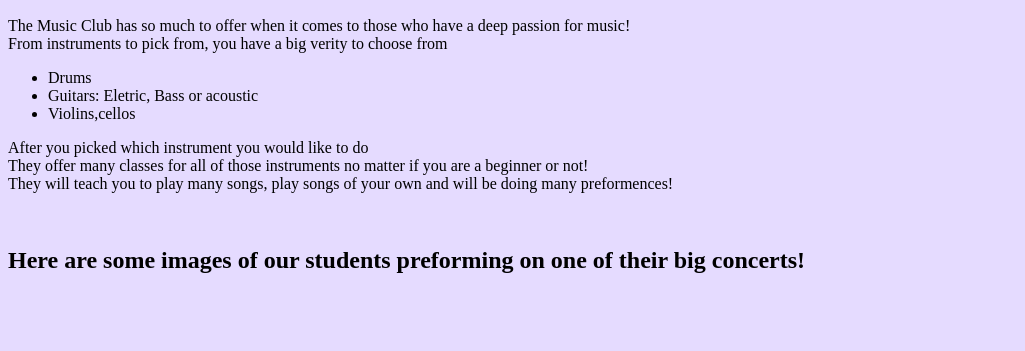
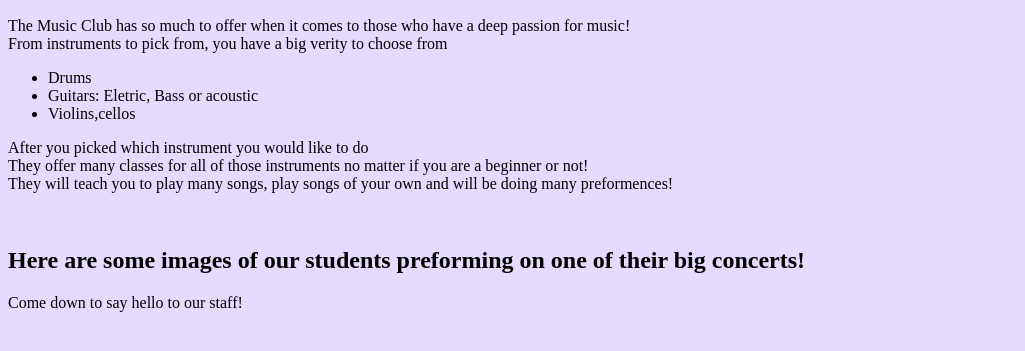
Before and after one commit to AceFlore/AceFlore.github.io, a plain HTML site: page page2.html in a window 1280 px wide. Shown: the part 383-734 px from the top of the page, without its empty margins (0-1025 px from the left). Drawn offline with Linux system fonts and the light colour scheme.

Commit message:
Update page2.html

```diff
--- a/page2.html
+++ b/page2.html
@@ -31,5 +31,8 @@
 
     <h2>Here are some images of our students preforming on one of their big concerts!</h2>
 
+  <p><a href="page3.html"></a>Come down to say hello to our staff!</p>
+
+
   </body>
  </html>
```
